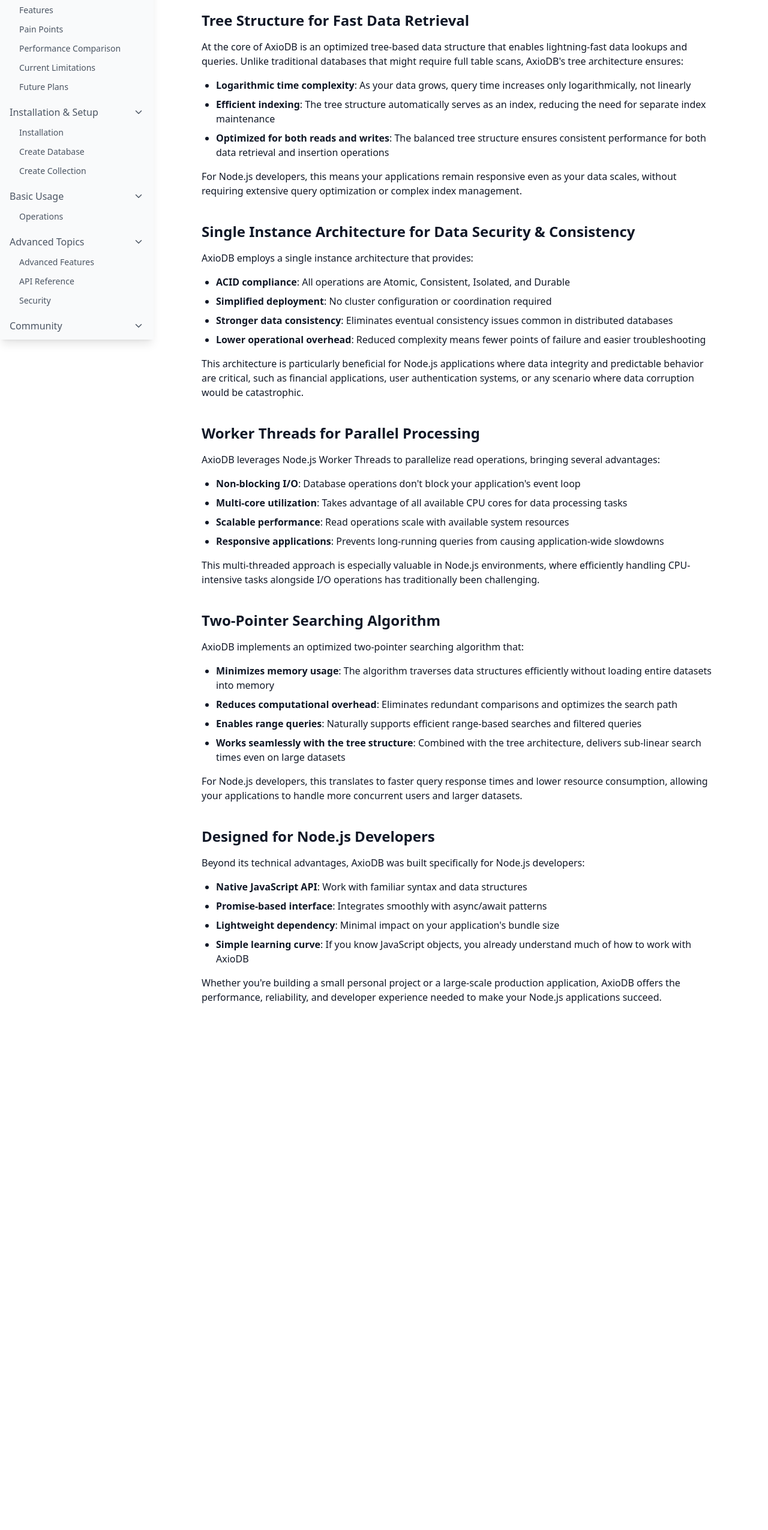
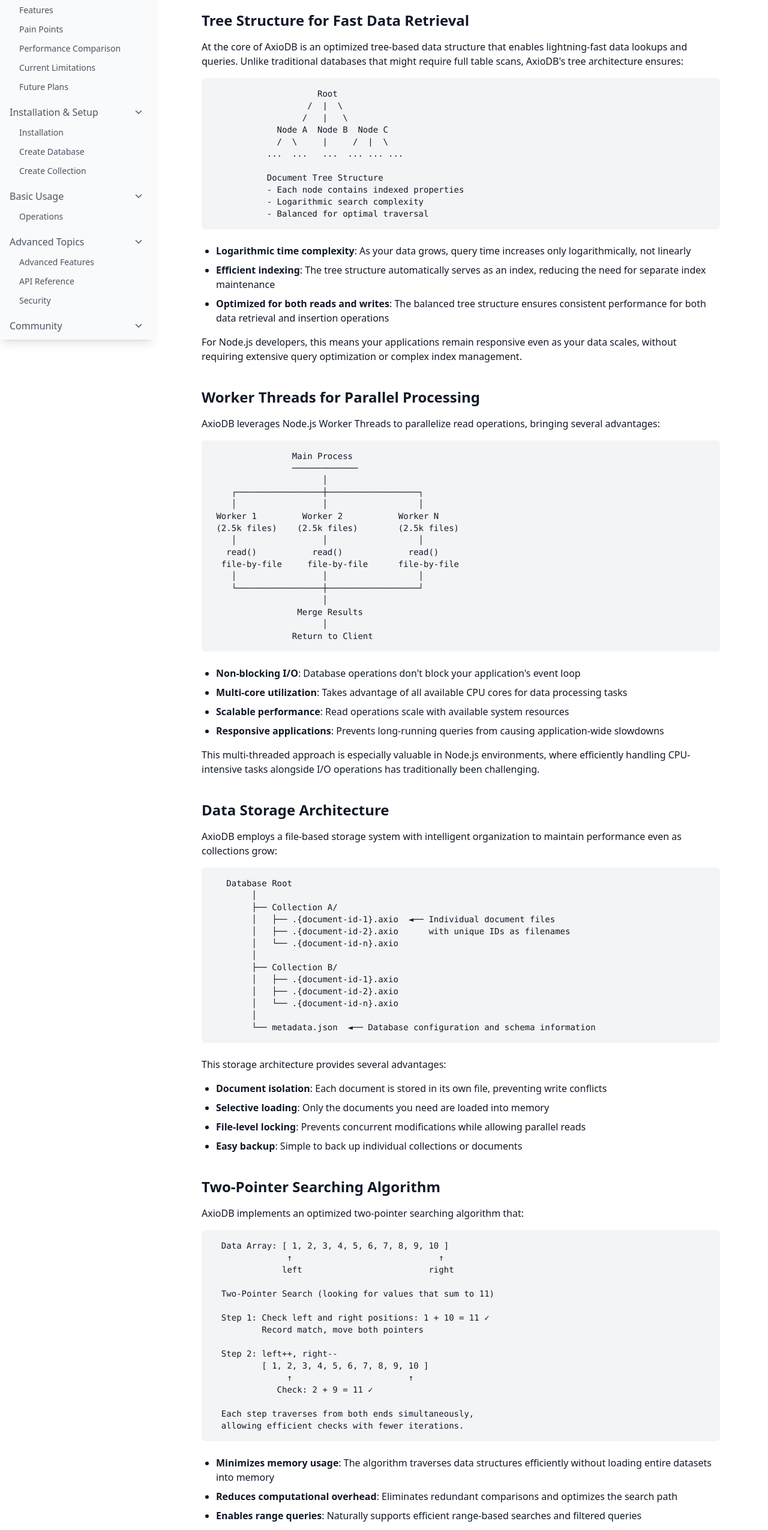
Before and after one commit to nexoral/AxioDB, a React (Vite) app in the folder Document/: page /why-choose-axiodb in a window 1280 px wide. Shown: the part 234-2784 px from the top of the page at 60% size. Before the commit the page ends 2044 px from the top, so only its background shows below. Built offline with nearby package versions, Linux system fonts and the light colour scheme.

Commit message:
fix: update version in package.json and enhance documentation in WhyChooseAxioDBPage

```diff
--- a/Document/src/pages/WhyChooseAxioDBPage.tsx
+++ b/Document/src/pages/WhyChooseAxioDBPage.tsx
@@ -34,6 +34,23 @@
             databases that might require full table scans, AxioDB's tree
             architecture ensures:
           </p>
+
+          <div className="bg-gray-100 dark:bg-gray-800 p-4 rounded-md mb-6 overflow-auto">
+            <pre className="text-sm font-mono">
+              {`                     Root
+                   /  |  \\
+                  /   |   \\
+             Node A  Node B  Node C
+             /  \\     |     /  |  \\
+           ...  ...   ...  ... ... ...
+
+           Document Tree Structure
+           - Each node contains indexed properties
+           - Logarithmic search complexity
+           - Balanced for optimal traversal`}
+            </pre>
+          </div>
+
           <ul className="list-disc pl-6 mb-4 space-y-2">
             <li>
               <strong>Logarithmic time complexity</strong>: As your data grows,
@@ -58,40 +75,6 @@
         </section>
 
         <section className="mb-10">
-          <h2 id="single-instance" className="text-2xl font-semibold mb-4">
-            Single Instance Architecture for Data Security & Consistency
-          </h2>
-          <p className="mb-4">
-            AxioDB employs a single instance architecture that provides:
-          </p>
-          <ul className="list-disc pl-6 mb-4 space-y-2">
-            <li>
-              <strong>ACID compliance</strong>: All operations are Atomic,
-              Consistent, Isolated, and Durable
-            </li>
-            <li>
-              <strong>Simplified deployment</strong>: No cluster configuration
-              or coordination required
-            </li>
-            <li>
-              <strong>Stronger data consistency</strong>: Eliminates eventual
-              consistency issues common in distributed databases
-            </li>
-            <li>
-              <strong>Lower operational overhead</strong>: Reduced complexity
-              means fewer points of failure and easier troubleshooting
-            </li>
-          </ul>
-          <p className="mb-4">
-            This architecture is particularly beneficial for Node.js
-            applications where data integrity and predictable behavior are
-            critical, such as financial applications, user authentication
-            systems, or any scenario where data corruption would be
-            catastrophic.
-          </p>
-        </section>
-
-        <section className="mb-10">
           <h2 id="worker-threads" className="text-2xl font-semibold mb-4">
             Worker Threads for Parallel Processing
           </h2>
@@ -99,6 +82,28 @@
             AxioDB leverages Node.js Worker Threads to parallelize read
             operations, bringing several advantages:
           </p>
+
+          <div className="bg-gray-100 dark:bg-gray-800 p-4 rounded-md mb-6 overflow-auto">
+            <pre className="text-sm font-mono">
+              {`                Main Process
+                ─────────────
+                      │
+    ┌─────────────────┼──────────────────┐
+    │                 │                  │
+ Worker 1         Worker 2           Worker N
+ (2.5k files)    (2.5k files)        (2.5k files)
+    │                 │                  │
+   read()           read()             read()
+  file-by-file     file-by-file      file-by-file
+    │                 │                  │
+    └─────────────────┼──────────────────┘
+                      │
+                 Merge Results
+                      │
+                Return to Client`}
+            </pre>
+          </div>
+
           <ul className="list-disc pl-6 mb-4 space-y-2">
             <li>
               <strong>Non-blocking I/O</strong>: Database operations don't block
@@ -125,12 +130,79 @@
         </section>
 
         <section className="mb-10">
+          <h2 id="data-storage" className="text-2xl font-semibold mb-4">
+            Data Storage Architecture
+          </h2>
+          <p className="mb-4">
+            AxioDB employs a file-based storage system with intelligent organization to maintain performance even as collections grow:
+          </p>
+
+          <div className="bg-gray-100 dark:bg-gray-800 p-4 rounded-md mb-6 overflow-auto">
+            <pre className="text-sm font-mono">
+              {`   Database Root
+        │
+        ├── Collection A/
+        │   ├── .{document-id-1}.axio  ◄── Individual document files
+        │   ├── .{document-id-2}.axio      with unique IDs as filenames
+        │   └── .{document-id-n}.axio
+        │
+        ├── Collection B/
+        │   ├── .{document-id-1}.axio
+        │   ├── .{document-id-2}.axio
+        │   └── .{document-id-n}.axio
+        │
+        └── metadata.json  ◄── Database configuration and schema information`}
+            </pre>
+          </div>
+
+          <p className="mb-4">
+            This storage architecture provides several advantages:
+          </p>
+          <ul className="list-disc pl-6 mb-4 space-y-2">
+            <li>
+              <strong>Document isolation</strong>: Each document is stored in its own file, preventing write conflicts
+            </li>
+            <li>
+              <strong>Selective loading</strong>: Only the documents you need are loaded into memory
+            </li>
+            <li>
+              <strong>File-level locking</strong>: Prevents concurrent modifications while allowing parallel reads
+            </li>
+            <li>
+              <strong>Easy backup</strong>: Simple to back up individual collections or documents
+            </li>
+          </ul>
+        </section>
+
+        <section className="mb-10">
           <h2 id="two-pointer" className="text-2xl font-semibold mb-4">
             Two-Pointer Searching Algorithm
           </h2>
           <p className="mb-4">
             AxioDB implements an optimized two-pointer searching algorithm that:
           </p>
+
+          <div className="bg-gray-100 dark:bg-gray-800 p-4 rounded-md mb-6 overflow-auto">
+            <pre className="text-sm font-mono">
+              {`  Data Array: [ 1, 2, 3, 4, 5, 6, 7, 8, 9, 10 ]
+               ↑                             ↑
+              left                         right
+
+  Two-Pointer Search (looking for values that sum to 11)
+
+  Step 1: Check left and right positions: 1 + 10 = 11 ✓
+          Record match, move both pointers
+
+  Step 2: left++, right--
+          [ 1, 2, 3, 4, 5, 6, 7, 8, 9, 10 ]
+               ↑                       ↑
+             Check: 2 + 9 = 11 ✓
+
+  Each step traverses from both ends simultaneously,
+  allowing efficient checks with fewer iterations.`}
+            </pre>
+          </div>
+
           <ul className="list-disc pl-6 mb-4 space-y-2">
             <li>
               <strong>Minimizes memory usage</strong>: The algorithm traverses
@@ -151,10 +223,124 @@
               times even on large datasets
             </li>
           </ul>
+        </section>
+
+        <section className="mb-10">
+          <h2 id="query-processing" className="text-2xl font-semibold mb-4">
+            Query Processing Pipeline
+          </h2>
           <p className="mb-4">
-            For Node.js developers, this translates to faster query response
-            times and lower resource consumption, allowing your applications to
-            handle more concurrent users and larger datasets.
+            When you execute a query in AxioDB, it goes through an optimized pipeline that maximizes performance:
+          </p>
+
+          <div className="bg-gray-100 dark:bg-gray-800 p-4 rounded-md mb-6 overflow-auto">
+            <pre className="text-sm font-mono">
+              {`  Client Query
+      │
+      ▼
+  Parse Query ────────────────────┐
+      │                           │
+      ▼                           ▼
+  Check Cache ──► Cache Hit ──► Return Results
+      │
+      ▼ Cache Miss
+  Distribute to Workers
+      │
+      ├──────────┬──────────┬──────────┐
+      ▼          ▼          ▼          ▼
+  Worker 1    Worker 2    Worker 3    Worker N
+      │          │          │          │
+      ├──────────┴──────────┴──────────┘
+      ▼
+  Aggregate Results
+      │
+      ▼
+  Apply Sorting/Limiting
+      │
+      ▼
+  Cache Results
+      │
+      ▼
+  Return to Client`}
+            </pre>
+          </div>
+
+          <p className="mb-4">
+            This pipeline architecture provides several key benefits:
+          </p>
+          <ul className="list-disc pl-6 mb-4 space-y-2">
+            <li>
+              <strong>Intelligent caching</strong>: Frequently accessed queries are cached for instant retrieval
+            </li>
+            <li>
+              <strong>Parallelized processing</strong>: Work is distributed across multiple threads for maximum throughput
+            </li>
+            <li>
+              <strong>Lazy evaluation</strong>: Results are processed incrementally when possible to reduce memory usage
+            </li>
+            <li>
+              <strong>Just-in-time compilation</strong>: Query patterns are optimized during runtime for faster subsequent execution
+            </li>
+          </ul>
+        </section>
+
+        <section className="mb-10">
+          <h2 id="single-instance" className="text-2xl font-semibold mb-4">
+            Single Instance Architecture for Data Security & Consistency
+          </h2>
+          <p className="mb-4">
+            AxioDB employs a single instance architecture that provides:
+          </p>
+
+          <div className="bg-gray-100 dark:bg-gray-800 p-4 rounded-md mb-6 overflow-auto">
+            <pre className="text-sm font-mono">
+              {`                  ┌───────────────────────────┐
+                  │    AxioDB Single Instance  │
+                  │                            │
+  ┌─────────┐     │   ┌─────────────────────┐  │
+  │ Client 1 │◄────►  │                     │  │
+  └─────────┘     │   │                     │  │
+                  │   │   Consistent Data   │  │
+  ┌─────────┐     │   │        Store        │  │
+  │ Client 2 │◄────►  │                     │  │
+  └─────────┘     │   │                     │  │
+                  │   └─────────────────────┘  │
+  ┌─────────┐     │            │ │             │
+  │ Client 3 │◄────►           │ │             │
+  └─────────┘     │    ┌───────┘ └────────┐    │
+                  │    │                  │    │
+                  │ ┌──▼───┐          ┌──▼───┐ │
+                  │ │ Read │          │Write │ │
+                  │ │Queue │          │Queue │ │
+                  │ └──────┘          └──────┘ │
+                  └───────────────────────────┘`}
+            </pre>
+          </div>
+
+          <ul className="list-disc pl-6 mb-4 space-y-2">
+            <li>
+              <strong>ACID compliance</strong>: All operations are Atomic,
+              Consistent, Isolated, and Durable
+            </li>
+            <li>
+              <strong>Simplified deployment</strong>: No cluster configuration
+              or coordination required
+            </li>
+            <li>
+              <strong>Stronger data consistency</strong>: Eliminates eventual
+              consistency issues common in distributed databases
+            </li>
+            <li>
+              <strong>Lower operational overhead</strong>: Reduced complexity
+              means fewer points of failure and easier troubleshooting
+            </li>
+          </ul>
+          <p className="mb-4">
+            This architecture is particularly beneficial for Node.js
+            applications where data integrity and predictable behavior are
+            critical, such as financial applications, user authentication
+            systems, or any scenario where data corruption would be
+            catastrophic.
           </p>
         </section>
 
--- a/package.json
+++ b/package.json
@@ -1,6 +1,6 @@
 {
   "name": "axiodb",
-  "version": "2.19.58",
+  "version": "2.19.59",
   "description": "A blazing-fast, lightweight, and scalable nodejs package based DBMS for modern application. Supports schemas, encryption, and advanced query capabilities.",
   "main": "./lib/config/DB.js",
   "types": "./lib/config/DB.d.ts",
```
